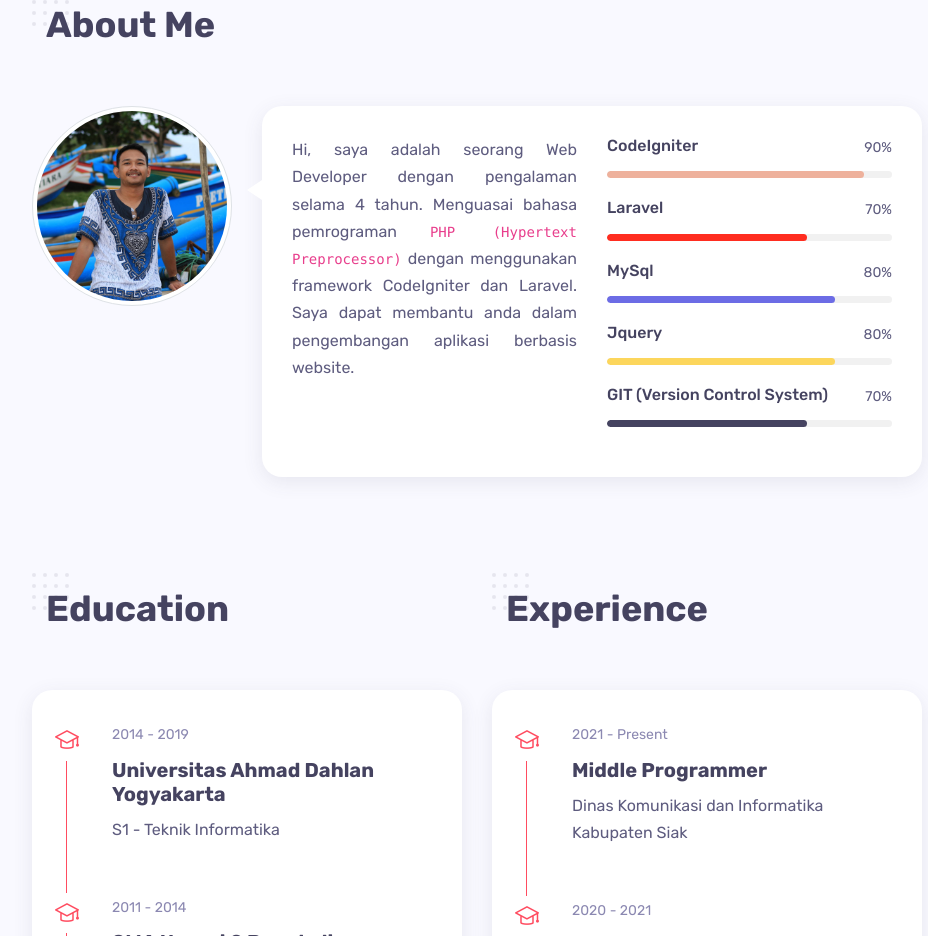
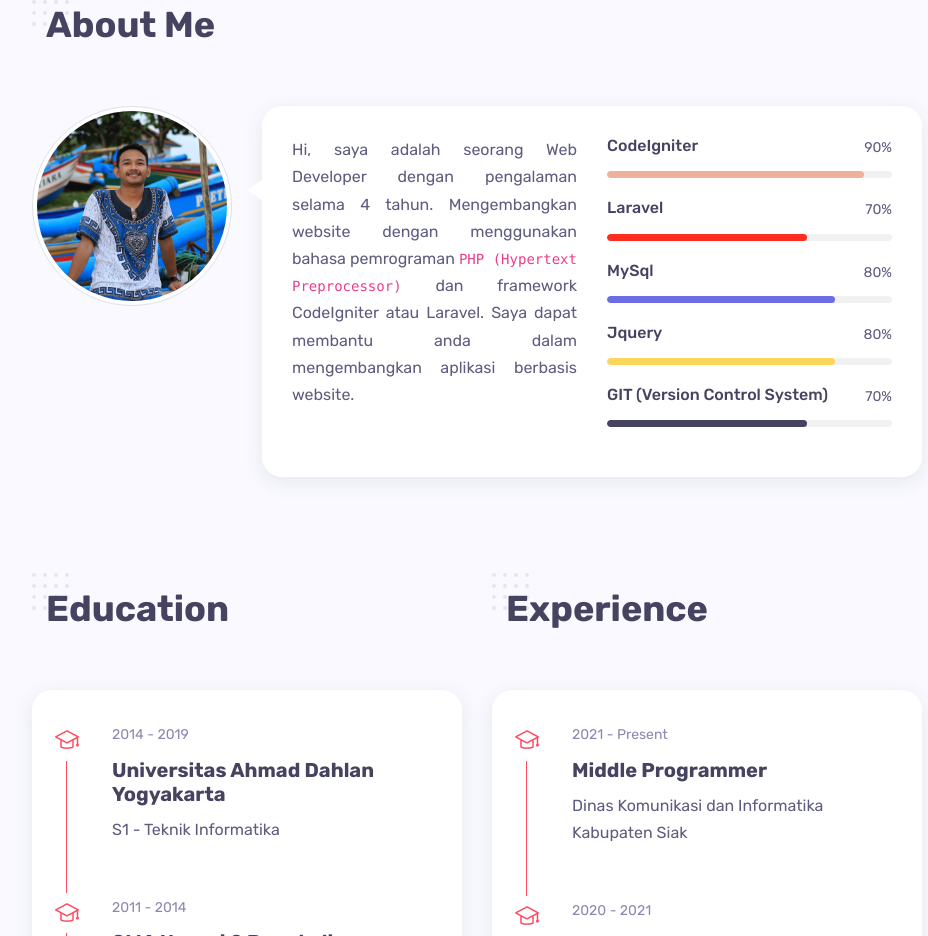
Before and after one commit to alldynovryaldy/alldynovryaldy.github.io, a plain HTML site: page index.html in a window 1280 px wide. Shown: the part 907-1843 px from the top of the page, without its empty margins (163-1091 px from the left). Drawn offline with Linux system fonts and the light colour scheme.

Commit message:
update summary

```diff
--- a/index.html
+++ b/index.html
@@ -186,7 +186,7 @@
                             <div class="row">
                                 <div class="col-md-6">
                                     <!-- about text -->
-                                    <p class="text-justify">Hi, saya adalah seorang Web Developer dengan pengalaman selama 4 tahun. Menguasai bahasa  pemrograman <code>PHP (Hypertext Preprocessor)</code> dengan menggunakan framework CodeIgniter dan Laravel. Saya dapat membantu anda dalam pengembangan aplikasi berbasis website.</p>
+                                    <p class="text-justify">Hi, saya adalah seorang Web Developer dengan pengalaman selama 4 tahun. Mengembangkan website dengan menggunakan bahasa pemrograman <code>PHP (Hypertext Preprocessor)</code> dan framework CodeIgniter atau Laravel. Saya dapat membantu anda dalam mengembangkan aplikasi berbasis website.</p>
                                     <!-- <div class="mt-3">
                                         <a href="#" class="btn btn-default">Download CV</a>
                                     </div> -->
```
